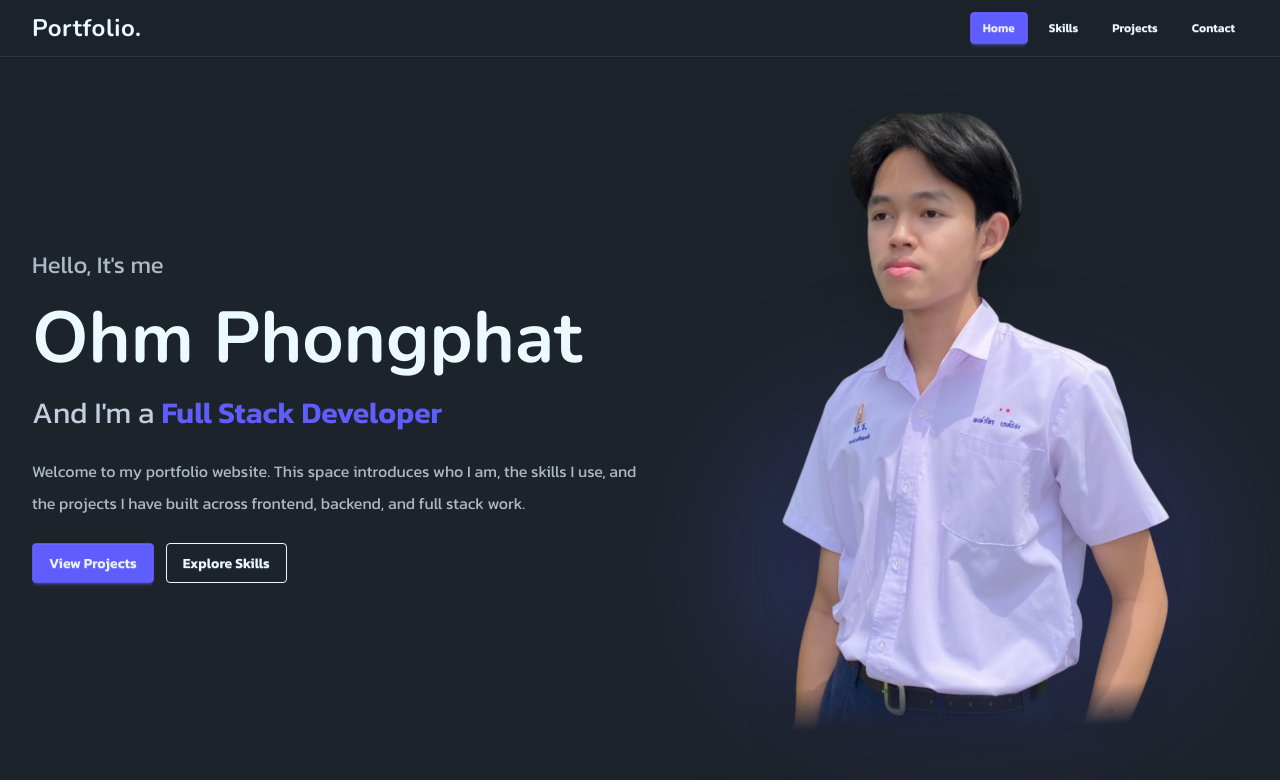
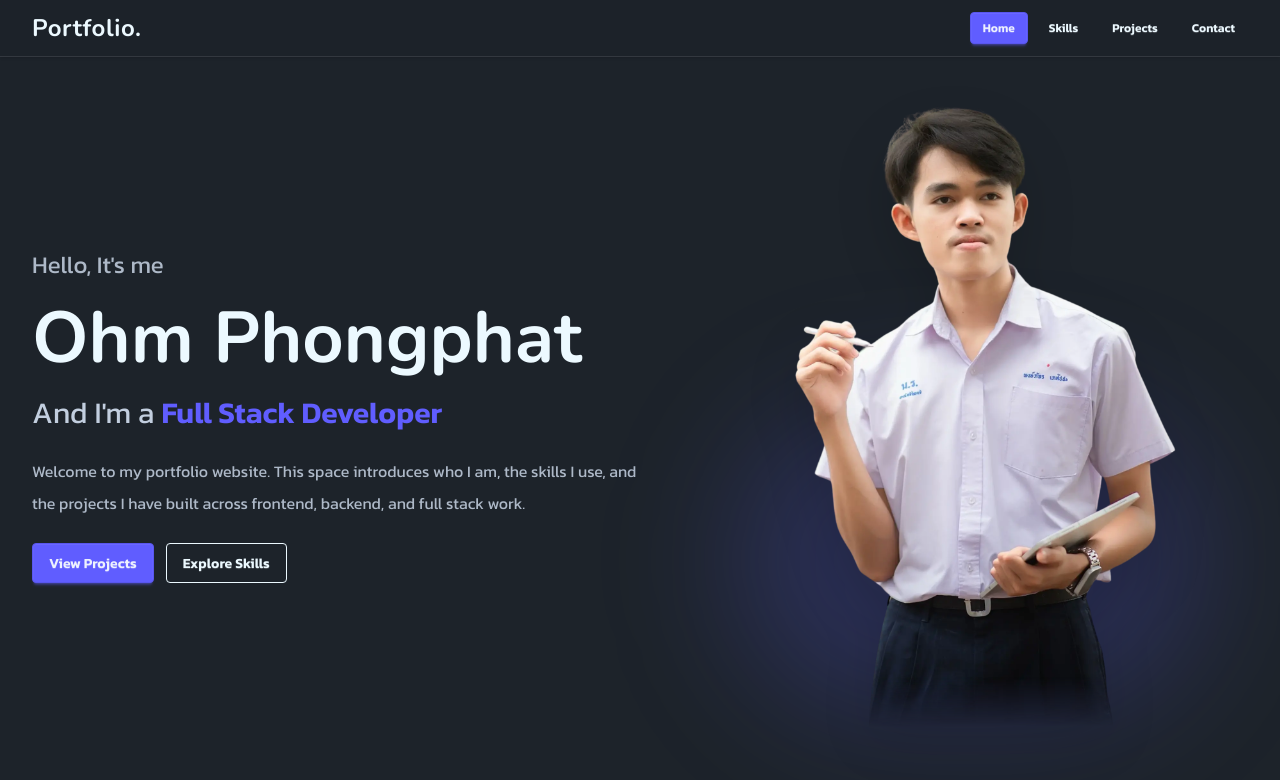
Before and after one commit to Phongphat-ohm/portfolio, a Next.js app: page / in a window 1280 px wide. Shown: the top 780 px of the page. Built offline with nearby package versions, Linux system fonts and the light colour scheme.

Commit message:
แก้ไข self-photo

```diff
--- a/src/app/page.tsx
+++ b/src/app/page.tsx
@@ -54,7 +54,7 @@ export default function Home() {
             <div className="relative aspect-[4/5] w-full overflow-visible">
               <div className="absolute inset-x-4 bottom-4 h-1/2 rounded-full bg-primary/20 blur-3xl" />
               <Image
-              src="/images/self-photo2.png"
+              src="/images/self-photo.webp"
               alt="Ohm Phongphat"
                 fill
                 priority
```
Also changed, not shown: public/images/self-photo.webp (added).
